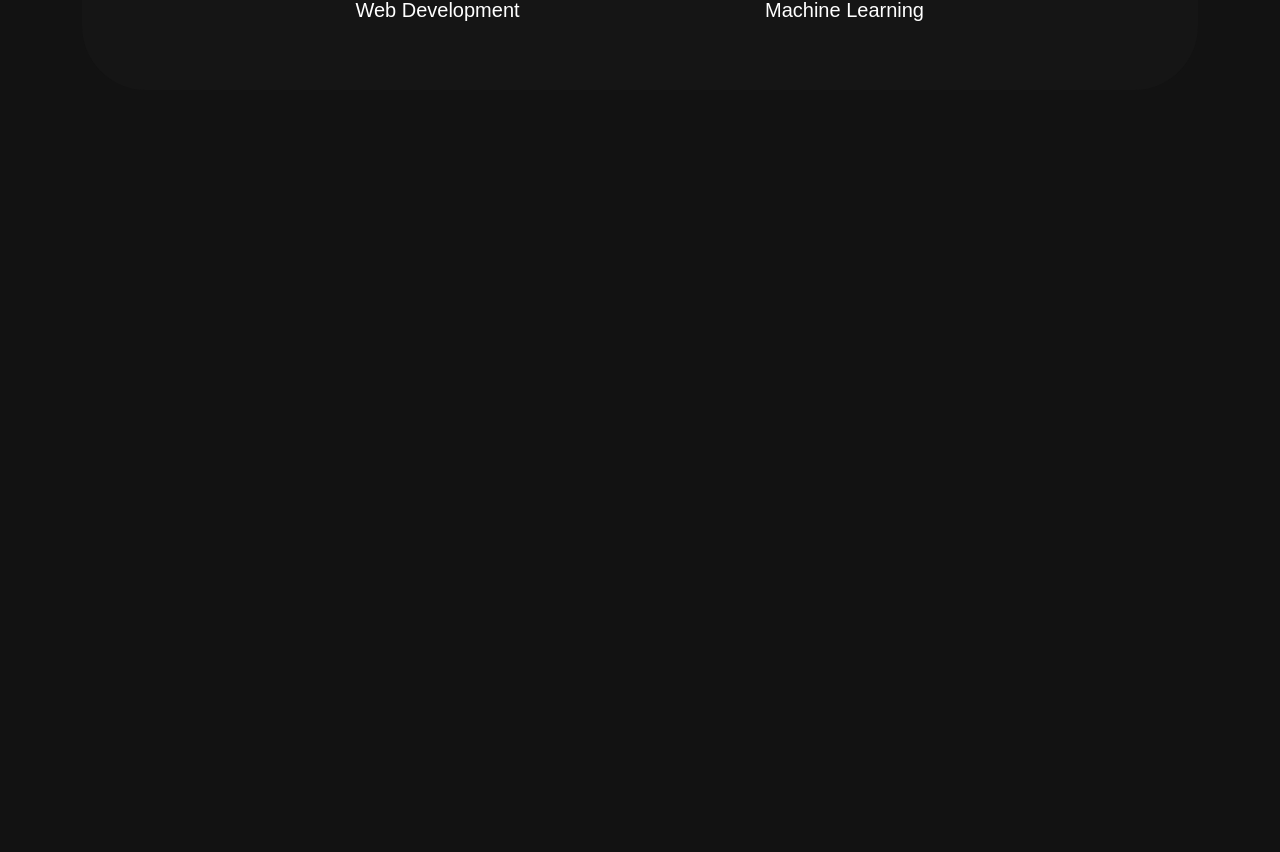
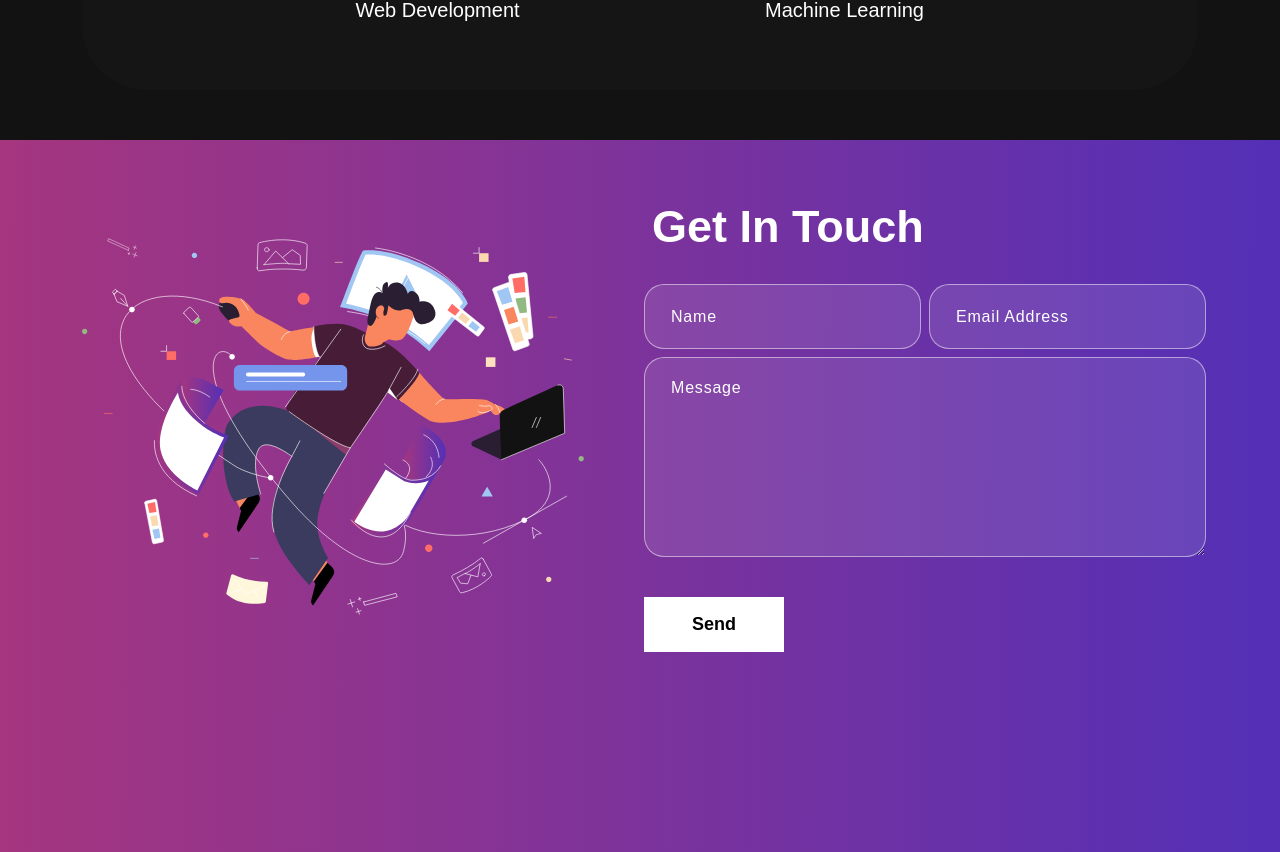
Before and after one commit to Agnes-Kalunda/agness, a React (Create React App) app: page / in a window 1280 px wide. Shown: the part 1094-1946 px from the top of the page. Before the commit the page ends 1234 px from the top, so only its background shows below. Built offline with nearby package versions, Linux system fonts and the light colour scheme.

Commit message:
contact form

```diff
--- a/package.json
+++ b/package.json
@@ -3,6 +3,7 @@
   "version": "0.1.0",
   "private": true,
   "dependencies": {
+    "@emailjs/browser": "^4.1.0",
     "@testing-library/jest-dom": "^5.17.0",
     "@testing-library/react": "^13.4.0",
     "@testing-library/user-event": "^13.5.0",
--- a/src/App.js
+++ b/src/App.js
@@ -3,6 +3,8 @@ import 'bootstrap/dist/css/bootstrap.min.css'
 import { NavBar } from './components/NavBar';
 import { Banner } from './components/Banner';
 import { Skills } from './components/Skills';
+import { Projects } from './components/Project';
+import { Contact } from './components/Contact'
 
 function App() {
   return (
@@ -10,6 +12,8 @@ function App() {
       < NavBar />
       < Banner/>
       < Skills />
+      {/* < Projects /> */}
+      < Contact />
 
     </div>
   );
--- a/src/components/Contact.js
+++ b/src/components/Contact.js
@@ -0,0 +1,96 @@
+import { useState } from "react";
+import { Container, Row, Col } from "react-bootstrap";
+import vite from "../assets/img/vite.svg";
+import contact from "../assets/img/contact-img.svg"
+import 'animate.css';
+import TrackVisibility from 'react-on-screen';
+import React, { useRef } from 'react';
+import emailjs from '@emailjs/browser';
+
+export const Contact = () => {
+  const form = useRef();
+  const [status, setStatus] = useState(null);
+  const [showSuccessAlert, setShowSuccessAlert] = useState(false);
+
+
+  const sendEmail = async (e) => {
+    e.preventDefault();
+
+    try {
+      setStatus({ type: 'pending', message: 'Sending...' });
+
+
+      const result = await emailjs.sendForm(
+        process.env.REACT_APP_EMAILJS_SERVICE_ID,
+        process.env.REACT_APP_EMAILJS_TEMPLATE_ID,
+        form.current,
+        process.env.REACT_APP_EMAILJS_PUBLIC_KEY
+      );
+      console.log(result.text);
+      setStatus({ type: 'success', message: 'Message sent successfully' });
+      setShowSuccessAlert(true);
+
+    } catch (error) {
+      console.log(error.text);
+      setStatus({ type: 'error', message: 'Error sending message' });
+
+    }
+  };
+
+
+  return (
+    <section className="contact" id="connect">
+      <Container>
+        <Row className="align-items-center">
+          <Col size={12} md={6}>
+            <TrackVisibility>
+              {({ isVisible }) =>
+                <img className={isVisible ? "animate__animated animate__zoomIn" : ""} src={contact} alt="Contact Us"/>
+              }
+            </TrackVisibility>
+          </Col>
+          <Col size={12} md={6}>
+            <TrackVisibility>
+              {({ isVisible }) =>
+                <div className={isVisible ? "animate__animated animate__fadeIn" : ""}>
+                <h2>Get In Touch</h2>
+                <form ref={form} onSubmit={sendEmail}>
+                  <Row>
+                    <Col size={12} sm={6} className="px-1">
+                      <input type="text"  placeholder="Name" name="from_name" />
+                    </Col>
+
+                    <Col size={12} sm={6} className="px-1">
+                      <input type="email"  placeholder="Email Address" name="from_name" />
+                    </Col>
+
+                    <Col size={12} className="px-1">
+                      <textarea rows="6" placeholder="Message"  name="message"></textarea>
+                      <button type="submit" disabled={status && status.type === 'pending'}>
+                         <span>{status ? (status.type === 'pending' ? 'Sending...' : 'Send') : 'Send'}</span>
+                      </button>
+                    </Col>
+
+                    {status && (
+
+                      <p></p>
+
+      )}
+                      {showSuccessAlert && (
+        <div className="success-alert">
+          <p>Message successfully sent to Agnes!</p>
+          {/* <button onClick={() => setShowSuccessAlert(false)}>Close</button> */}
+        </div>
+      )}
+
+
+                  </Row>
+                </form>
+              </div>}
+            </TrackVisibility>
+          </Col>
+        </Row>
+      </Container>
+    </section>
+  )
+}
--- a/src/components/Project.js
+++ b/src/components/Project.js
@@ -0,0 +1,114 @@
+import { Container, Row, Col, Tab, Nav } from "react-bootstrap";
+import { ProjectCard } from "./ProjectCard";
+import vite from "../assets/img/vite.svg";
+import project1 from '../assets/img/project1.png';
+import 'animate.css';
+import TrackVisibility from 'react-on-screen';
+import screenshot1 from '../assets/img/screenshot1.png'
+
+export const Projects = () => {
+
+  const projects = [
+    {
+      title: "AI Content generator",
+      description: "Using OpenAI's GPT-3 Davinci model and Django ",
+      imgUrl: project1,
+      liveLink: "#",
+      codeLink : 'https://github.com/Agnes-Kalunda/AI-Content-Generator'
+    },
+    {
+      title: "AI Image generator",
+      description: "Using OpenAI's GPT-3 text DALL-E API  and ReactJs",
+      imgUrl: project1,
+      liveLink: "#",
+      codeLink : '#'
+    },
+    {
+      title: "Fashion E-Commerce",
+      description: "Built on Django framework and Postgres database",
+      imgUrl: project1,
+      liveLink: "#",
+      codeLink : '#'
+    },
+    // {
+    //   title: "Business Startup",
+    //   description: "Design & Development",
+    //   imgUrl: vite,
+    // },
+    // {
+    //   title: "Business Startup",
+    //   description: "Design & Development",
+    //   imgUrl: vite,
+    // },
+    // {
+    //   title: "Business Startup",
+    //   description: "Design & Development",
+    //   imgUrl: vite,
+    // },
+  ];
+
+  return (
+    <section className="project" id="project">
+      <Container>
+        <Row>
+          <Col size={12}>
+            <TrackVisibility>
+              {({ isVisible }) =>
+              <div className={isVisible ? "animate__animated animate__fadeIn": ""}>
+                <h2>Projects</h2>
+                <p>Lorem Ipsum is simply dummy text of the printing and typesetting industry. Lorem Ipsum has been the industry's standard dummy text ever since the 1500s, when an unknown printer took a galley of type and scrambled it to make a type specimen book.</p>
+                <Tab.Container id="projects-tabs" defaultActiveKey="first">
+                  <Nav variant="pills" className="nav-pills mb-5 justify-content-center align-items-center" id="pills-tab">
+                    <Nav.Item>
+                      <Nav.Link eventKey="first">Web Dev</Nav.Link>
+                    </Nav.Item>
+                    <Nav.Item>
+                      <Nav.Link eventKey="second">ML</Nav.Link>
+                    </Nav.Item>
+                    <Nav.Item>
+                      <Nav.Link eventKey="third"> Writing</Nav.Link>
+                    </Nav.Item>
+                  </Nav>
+                  <Tab.Content id="slideInUp" className={isVisible ? "animate__animated animate__slideInUp" : ""}>
+                    <Tab.Pane eventKey="first">
+                      <Row>
+                        {
+                          projects.map((project, index) => {
+                            return (
+                              <ProjectCard
+                                key={index}
+                                {...project}
+                                />
+                            )
+                          })
+                        }
+                      </Row>
+                    </Tab.Pane>
+                    <Tab.Pane eventKey="second">
+                      <p>My exposure to web development technologies, such as Python and JavaScript, and modern frameworks like Django, Flask, FastAPI and React, has equipped me to seamlessly integrate machine learning models into web applications. I am committed to creating user-friendly, responsive, and data-driven interfaces that provide actionable insights to both users and stakeholders.</p>
+                    </Tab.Pane>
+                    <Tab.Pane eventKey="third">
+    <div style={{ display: 'block', textAlign: 'left' }}>
+        <p>
+            I've worked on diverse technical projects in software development, web applications, and machine learning. Proficient in Python, Django, FastAPI, Flask, and React.js, I simplify complex tech concepts for technical and non-technical audiences. My expertise in machine learning allows me to explain intricate algorithms in a user-friendly manner.
+        </p>
+        <p>
+            Some of my writing samples include:
+            <a href="https://www.civo.com/learn/building-a-front-end-on-civo-ml-using-django-with-civo-kfaas" target="_blank">Building a front end using Django with KubeFlow</a>,   <a href="https://medium.com/@AgnesMbiti/all-about-container-security-81697bdd0e04" target="_blank">Best practices for container security,</a>                   <a href="https://medium.com/@AgnesMbiti/deploying-machine-learning-models-on-django-b51fd0b53593" target="_blank">Deploying Machine learning models on Django,</a>           and some more <a href="https://medium.com/@AgnesMbiti"> here </a>.
+        </p>
+    </div>
+</Tab.Pane>
+
+
+
+                  </Tab.Content>
+                </Tab.Container>
+              </div>}
+            </TrackVisibility>
+          </Col>
+        </Row>
+      </Container>
+      <img className="background-image-right" src={vite}></img>
+    </section>
+  )
+}
```
Also changed, not shown: 1 other file (tests, documents, lock files or other folders).
